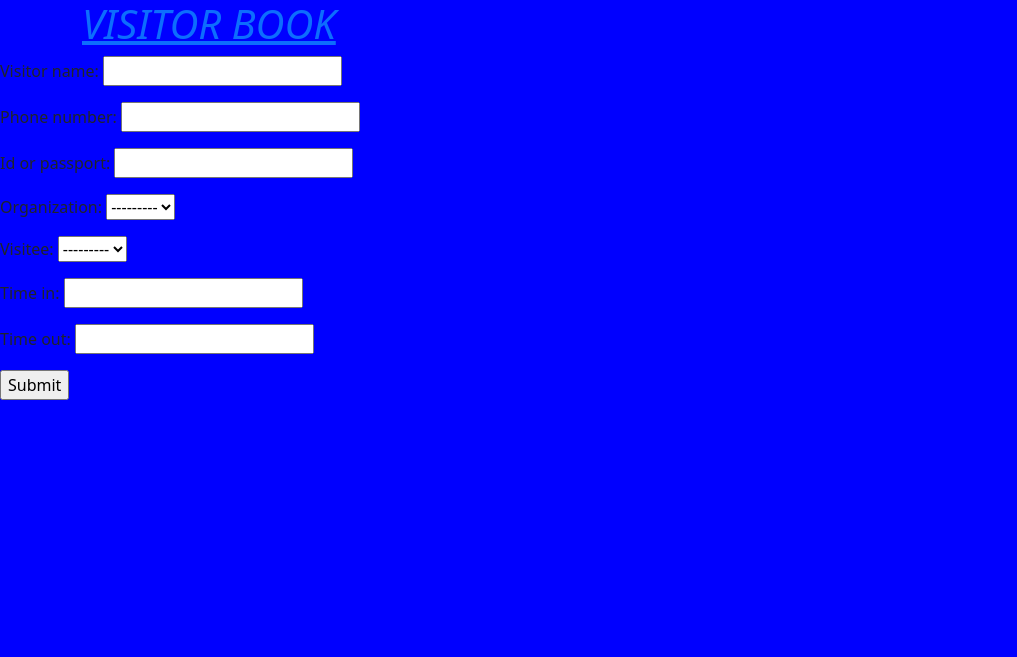
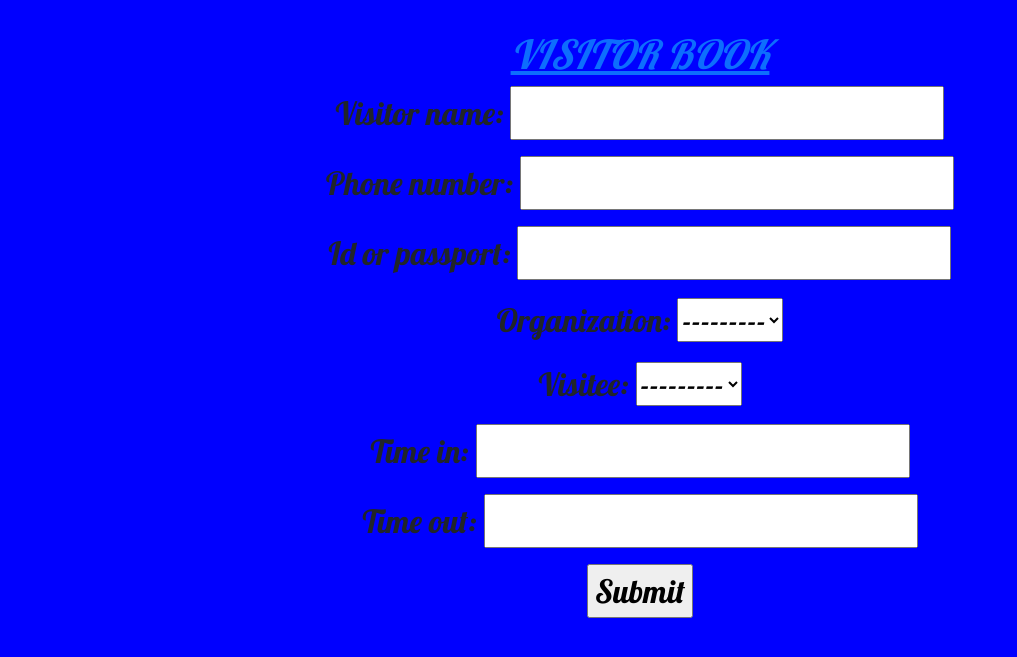
Before and after one commit to SJChesire/visitorlogbook, a Django app: page / in a window 1280 px wide. Shown: the top 657 px of the page, without its empty margins (0-1017 px from the left). Run offline with Django 4.2, Linux system fonts and the light colour scheme; data that the repository does not hold is empty.

Commit message:
add visitor

```diff
--- a/records/templates/records/visitor.html
+++ b/records/templates/records/visitor.html
@@ -8,6 +8,21 @@
          </div>
 {%endblock%}
 {%block content%}
+
+
+<div class = container>
+    <style>
+        body{
+        background-color:#fffff;
+        text-align: center;
+        font-family: Lobster;
+        font-size: 32px;
+        border:
+        margin: auto #4bf41b solid;
+        padding: 30px 10px 30px 10px;
+        }
+
+    </style>
 
 
 
@@ -21,4 +36,5 @@
 
     <input type="submit" value="Submit">
 </form>
+</div>
 {%endblock%}
```
